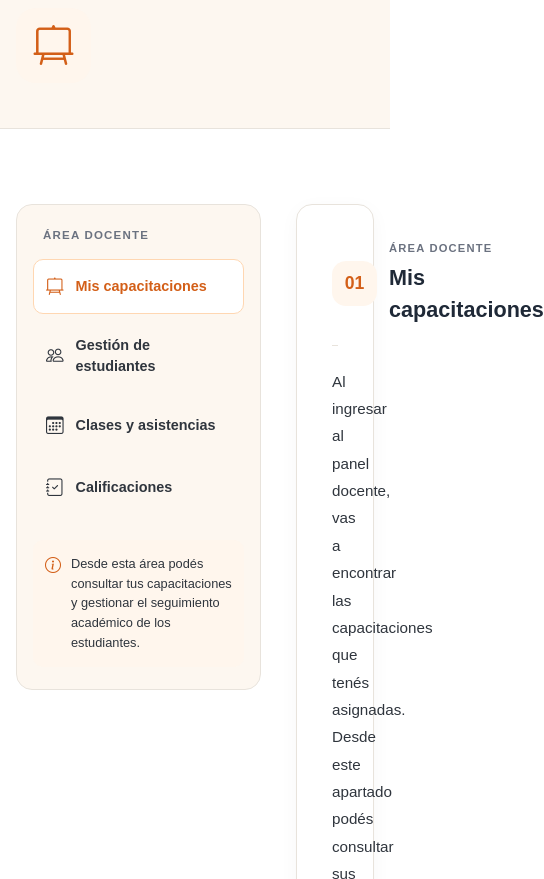
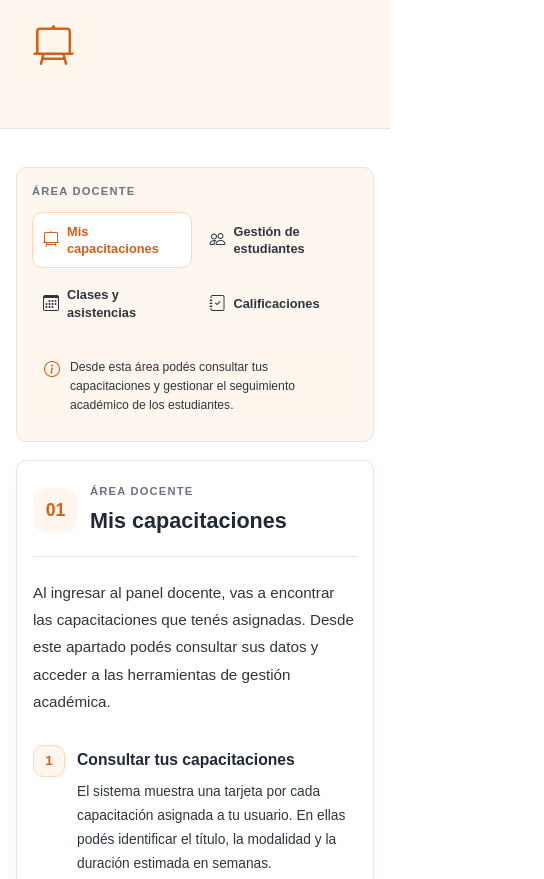
Before and after one commit to Daira-dev/Manual_Canales, a plain HTML site: page manual-usuario/secciones/docente.html in a window 390 px wide. Shown: the part 500-1379 px from the top of the page, 544 px wide, since content can reach past the window. Drawn offline with nearby package versions, Linux system fonts and the light colour scheme.

Commit message:
Responsive guia

```diff
--- a/assets/css/componentes.css
+++ b/assets/css/componentes.css
@@ -654,3 +654,108 @@
     font-size: 0.75rem;
   }
 }
+
+/* ——— GUÍAS: RESPONSIVE TABLET ——— */
+
+@media (max-width: 991px) {
+  .guide-section {
+    padding: 55px 0 70px;
+  }
+
+  .guide-layout {
+    grid-template-columns: minmax(0, 1fr);
+    gap: 22px;
+  }
+
+  /* La navegación pasa arriba del contenido */
+  .guide-sidebar {
+    position: static;
+    top: auto;
+    padding: 20px;
+  }
+
+  .guide-sidebar-title {
+    margin: 0 0 14px;
+  }
+
+  .guide-sidebar-nav {
+    display: grid;
+    grid-template-columns: repeat(3, minmax(0, 1fr));
+    gap: 8px;
+  }
+
+  .guide-sidebar-link {
+    min-width: 0;
+    min-height: 48px;
+    padding: 11px 10px;
+    gap: 8px;
+    font-size: 0.84rem;
+  }
+
+  .guide-sidebar-help {
+    margin-top: 17px;
+  }
+
+  .guide-content {
+    min-height: 0;
+    padding: 28px;
+  }
+}
+
+
+/* ——— GUÍAS: RESPONSIVE CELULAR ——— */
+
+@media (max-width: 640px) {
+  .guide-section {
+    padding: 38px 0 55px;
+  }
+
+  .guide-layout {
+    gap: 18px;
+  }
+
+  .guide-sidebar {
+    padding: 15px;
+    border-radius: var(--radius-medium);
+  }
+
+  .guide-sidebar-title {
+    margin: 0 0 12px;
+    font-size: 0.7rem;
+  }
+
+  .guide-sidebar-nav {
+    grid-template-columns: repeat(2, minmax(0, 1fr));
+    gap: 7px;
+  }
+
+  .guide-sidebar-link {
+    justify-content: flex-start;
+    align-items: center;
+    min-height: 48px;
+    padding: 10px;
+    gap: 8px;
+    font-size: 0.8rem;
+    line-height: 1.35;
+    text-align: left;
+  }
+
+  .guide-sidebar-link i {
+    font-size: 1rem;
+  }
+
+  .guide-sidebar-help {
+    margin-top: 14px;
+    padding: 12px;
+  }
+
+  .guide-sidebar-help p {
+    font-size: 0.76rem;
+  }
+
+  .guide-content {
+    min-height: 0;
+    padding: 22px 16px;
+    border-radius: var(--radius-medium);
+  }
+}
```
